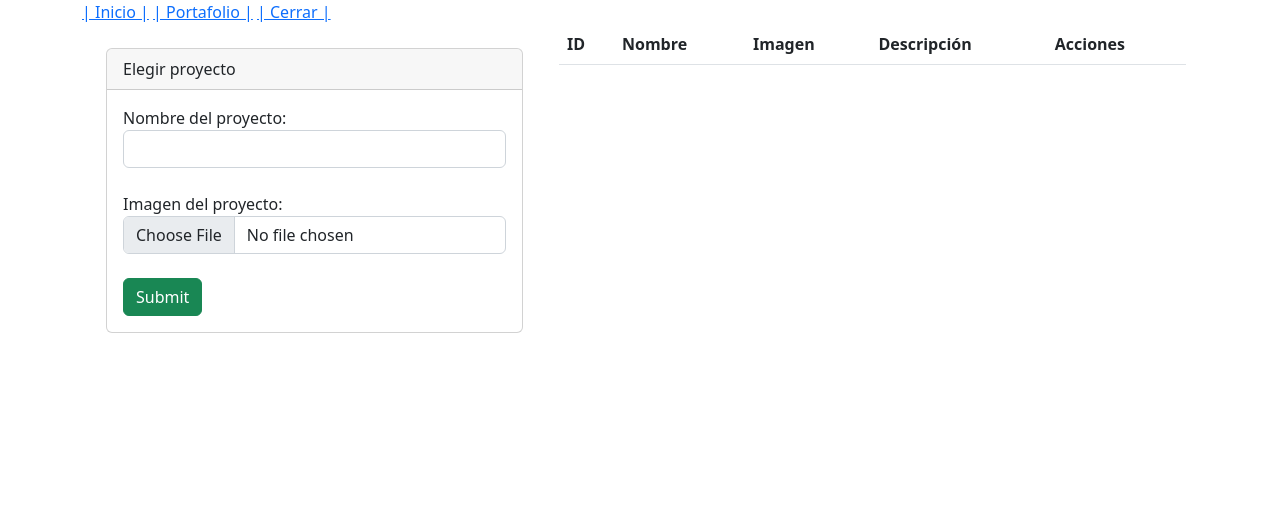
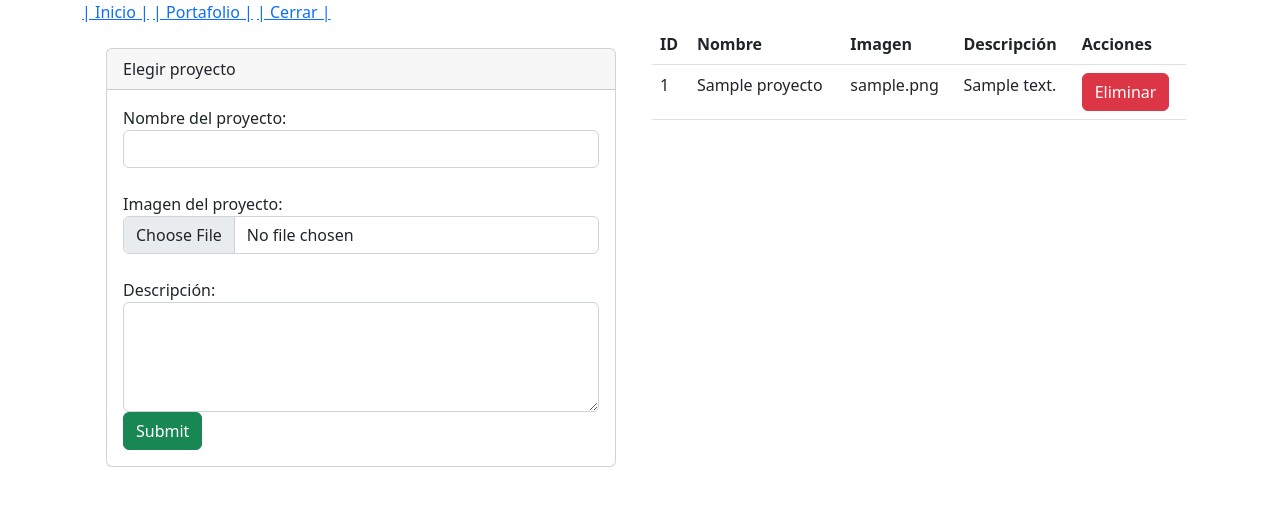
Before and after one commit to Diego3207/portafolio-web, a PHP site: page /portafolio.php in a window 1280 px wide. Shown: the top 506 px of the page. Run offline with PHP 8.4, Linux system fonts and the light colour scheme; the visitor is signed in with stand-in values (Sample User, id 1); tables that the repository leaves empty or names only in its code hold one stand-in row (values such as "Sample post"); data that the repository does not hold is empty.

Commit message:
insersion completa de datos

```diff
--- a/conexion.php
+++ b/conexion.php
@@ -13,6 +13,7 @@ class conexion{
 			return "Falla de conexion".$e;
 		}
 	}
+	#este metodo lo puedo ejecutar para insertar/borrar/actualizar
 	public function ejecutar($sql){
 		$this->conexion->exec($sql);
 		//regresa un id de insercion
--- a/portafolio.php
+++ b/portafolio.php
@@ -1,20 +1,33 @@
 <?php include"cabecera.php"; ?>
 <?php include"conexion.php"; ?>
 <?php
+$objConexion=new conexion();
 if($_POST){
 	$nombre=$_POST["nombreProyecto"];
+	$descripcion=$_POST["descripcion"];
+	$imagen=$_FILES["archivo"]["name"];
+	$sql="insert into proyectos values(NULL,'$nombre','$imagen','$descripcion');";
+	$objConexion->ejecutar($sql);
+	print_r($_POST);
+}
+if($_GET){
+#DELETE FROM proyectos WHERE `proyectos`.`id` = 29
 	$objConexion=new conexion();
-	$sql="insert into proyectos values(NULL,'$nombre','imagen.png','descripcion');";
-	//$objConexion->ejecutar($sql);
-
-	$sql2="SELECT * FROM `proyectos`;";
-	$proyectos=$objConexion->extraer($sql2);
+	#------------------------------------------------
+	#RECOMENDACIONES DE SEGURIDAD
+	#aqui podemos asegurarnos de que sea un número si o si
+	#buscar si esta si no para que borrarlo
+	#------------------------------------------------
+	$id=$_GET["borrar"];
+	$sqlBorrar="delete from `proyectos` where `proyectos`.`id`=".$id;
+	$objConexion->ejecutar($sqlBorrar);
 }
-
+$sql2="SELECT * FROM `proyectos`;";
+$proyectos=$objConexion->extraer($sql2);
 ?>
 <div class="container">
 	<div class="row">
-		<div class="col-md-5">
+		<div class="col-md-6">
 			<div class="container">
 				<br>
 				<div class="card">
@@ -27,13 +40,16 @@ if($_POST){
 							<br>
 							Imagen del proyecto: <input class="form-control" type="file" name="archivo">
 							<br>
+							Descripción:
+							<textarea name="descripcion" class="form-control" rows="4"></textarea>
 							<input class="btn btn-success" type="submit" value"Enviar proyecto">
+							<br>
 						</form>
 					</div>
 				</div>
 			</div>
 		</div>
-		<div class="col-md-7">
+		<div class="col-md-6">
 			<table class="table">
 				<thead>
 					<tr>
@@ -50,7 +66,7 @@ if($_POST){
 						<td><?php echo $proyecto["nombre"]; ?></td>
 						<td><?php echo $proyecto["imagen"]; ?></td>
 						<td><?php echo $proyecto["descripcion"]; ?></td>
-						<td><a class="btn btn-danger" href="#">Eliminar</a></td>
+						<td><a class="btn btn-danger" href="?borrar=<?php echo $proyecto["id"]; ?>">Eliminar</a></td>
 					</tr>
 					<?php } ?>
 					</tbody>
```
